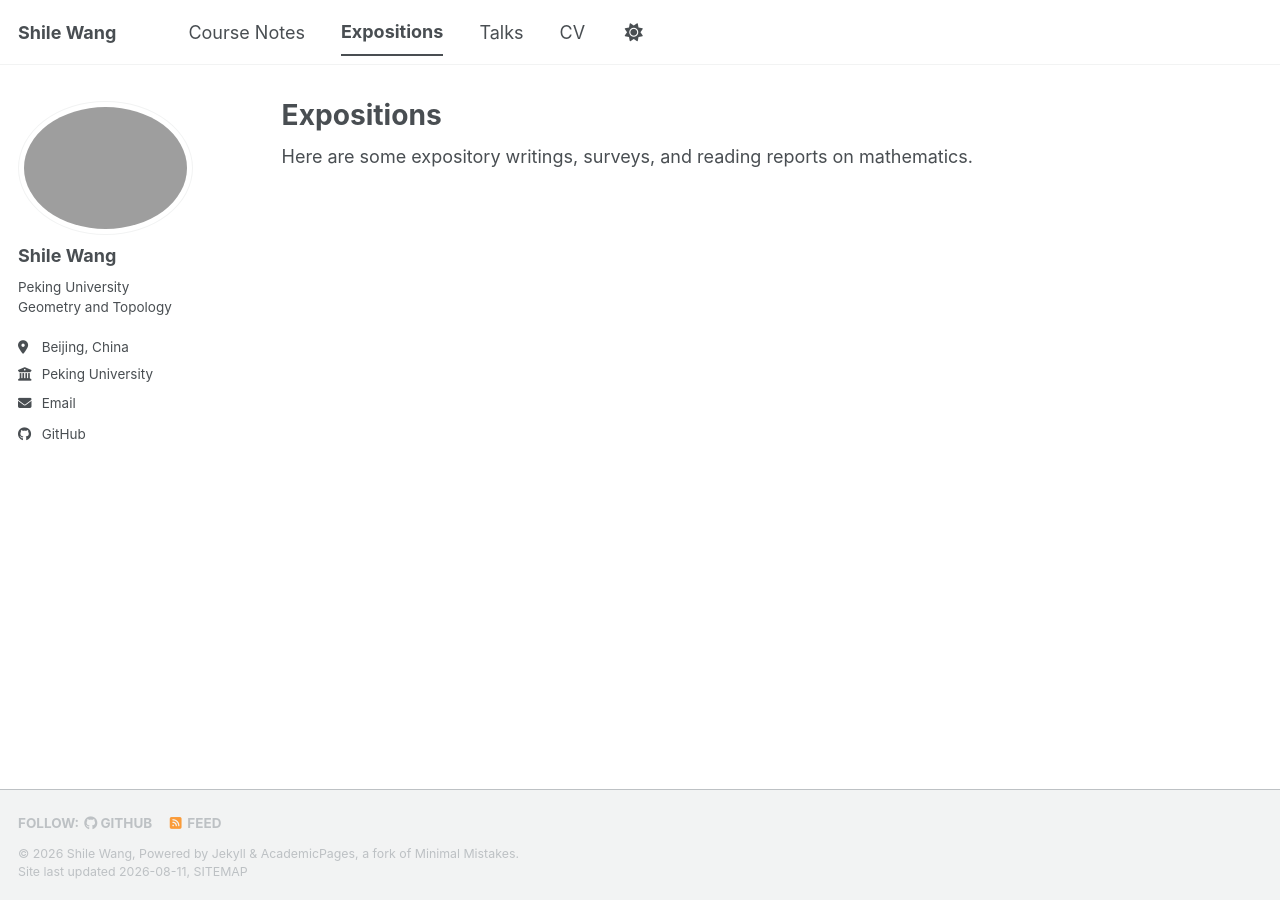
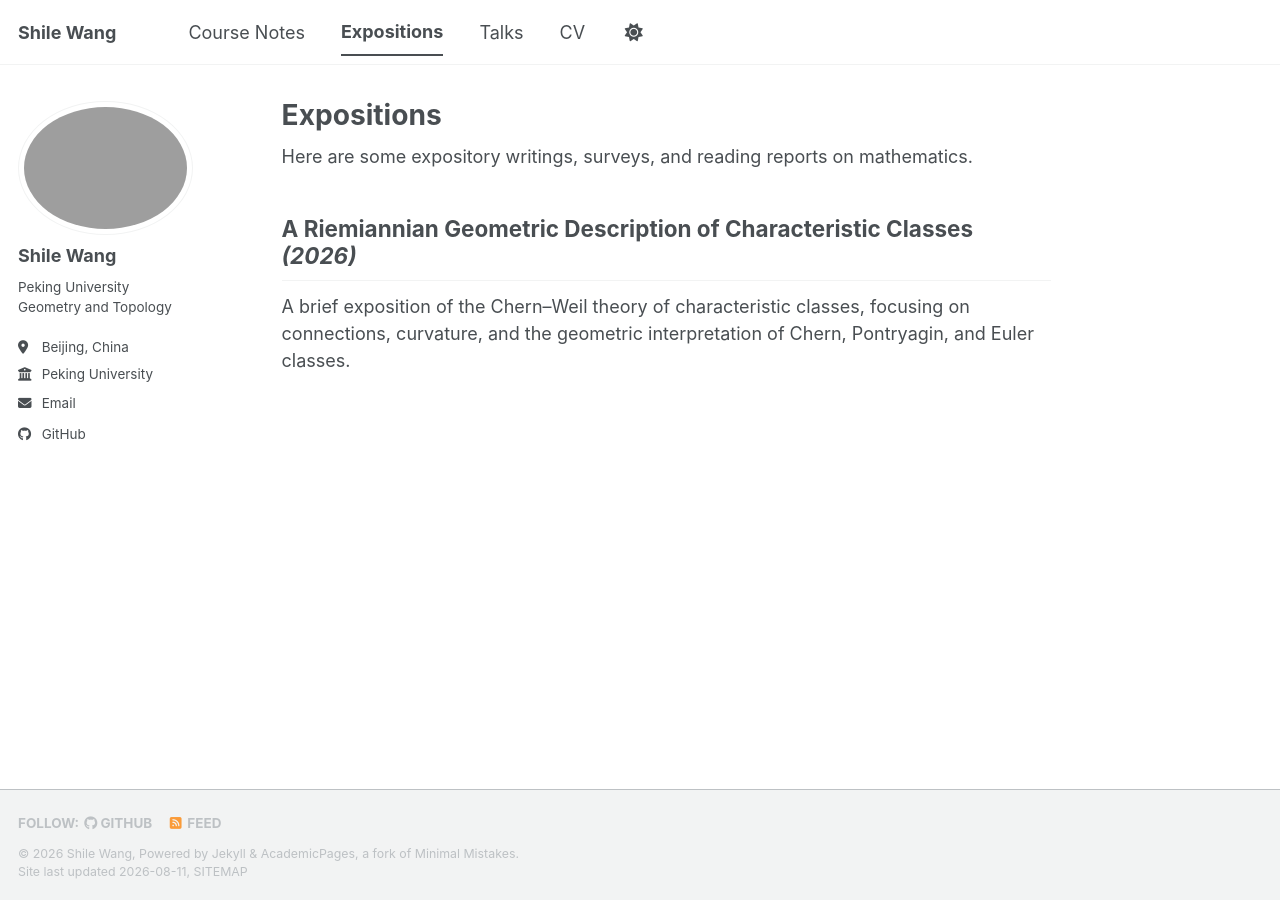
Before and after one commit to shilewang/shilewang.github.io, a Jekyll site: the page built from _pages/expositions.md, in a window 1280 px wide. Built offline with Jekyll 4.4.1, drawn with Linux system fonts in a browser that asks for light colours; a style sheet for code colours, icons or effects is not loaded.

Commit message:
Update expositions.md

```diff
--- a/_pages/expositions.md
+++ b/_pages/expositions.md
@@ -5,3 +5,7 @@ author_profile: true
 ---
 
 Here are some expository writings, surveys, and reading reports on mathematics.
+
+## A Riemiannian Geometric Description of Characteristic Classes *(2026)*
+
+A brief exposition of the Chern–Weil theory of characteristic classes, focusing on connections, curvature, and the geometric interpretation of Chern, Pontryagin, and Euler classes.
```
